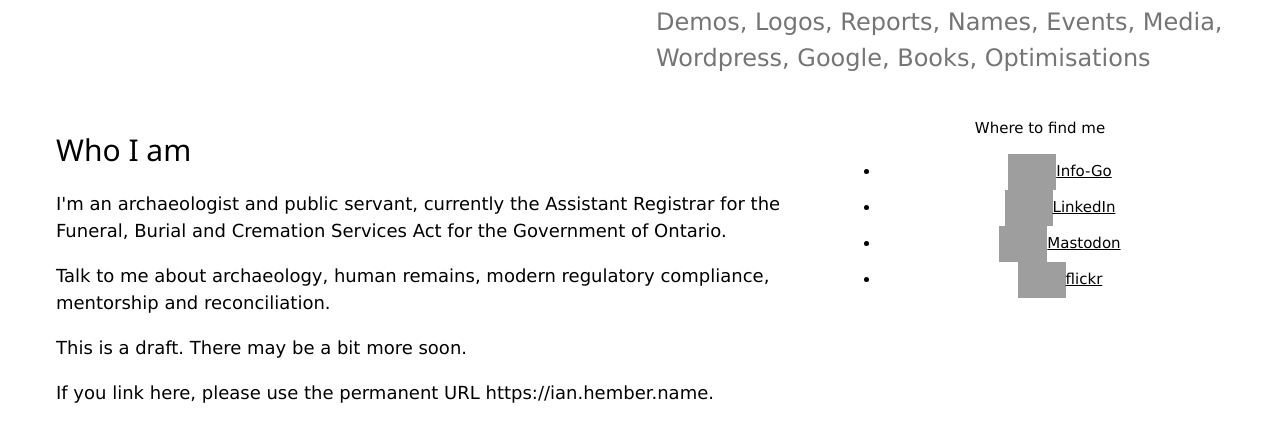
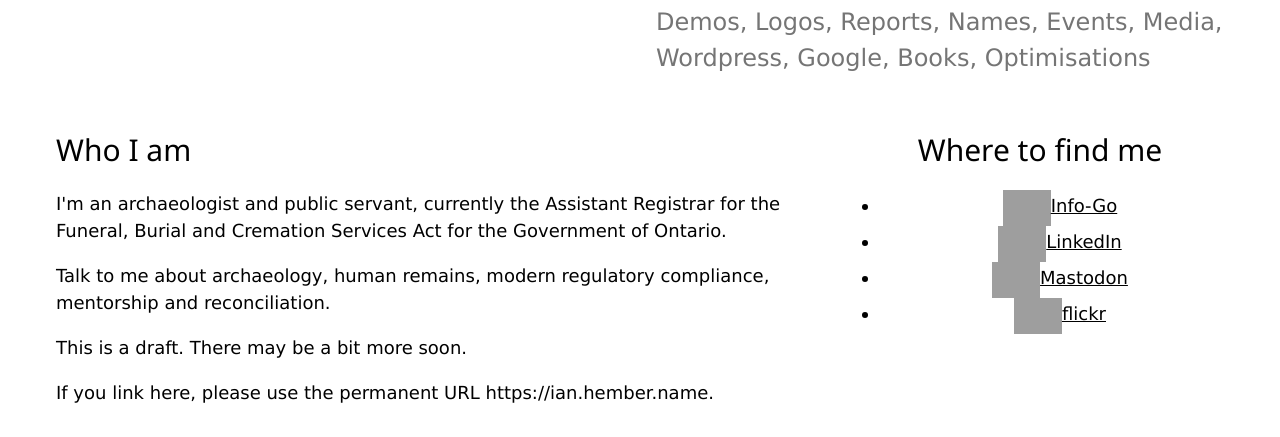
Before and after one commit to ihember/ian.hember.name, a plain HTML site: page index.html in a window 1280 px wide. Shown: the part 349-786 px from the top of the page. Drawn offline with Linux system fonts and the light colour scheme; grey boxes are pictures that could not be loaded.

Commit message:
Update index.html

```diff
--- a/index.html
+++ b/index.html
@@ -256,14 +256,14 @@ hr{border:0;border-top:1px solid #eee;margin:20px 0}
     <p>This is a draft. There may be a bit more soon.</p>
     <p>If you link here, please use the permanent URL https://ian.hember.name.</p>
   </div>
-  <div class="w3-third w3-center w3-large>
+  <div class="w3-third w3-center w3-large">
     <h2>Where to find me</h2>
-  <ul>
-<li><a href="https://www.infogo.gov.on.ca/infogo/#orgProfile/218372/en"><img style="height:36px" src="https://drive.google.com/uc?export=view&id=1JO-CHtvInV1Hf1j-LL81D2sXZKheOQ8h" alt="">Info-Go</a></li>
-    <li><a href="https://www.linkedin.com/in/ihember/" title="My profile and r&eacute;sum&eacute; on LinkedIn"><img style="height:36px" src="https://drive.google.com/uc?export=view&id=1oLmv8BuJw3NorpFZF7Upy36FERKUBKBh" alt="">LinkedIn</a></li>
-    <li><a rel="me" href="https://mstdn.ca/@ihember" title="My public profile on Mastodon Canada"><img src="https://drive.google.com/uc?export=view&id=1Ju4DK7mb8VjvB_c5U-o7UoIHNmFiOT1F" style="height:36px;" alt="">Mastodon</a></li>
-    <li style="border-bottom: 0px solid black;"><a href="https://flickr.com/people/ihember/" title="My photos on flickr"><img style="height:36px;" src="https://drive.google.com/uc?export=view&id=1lCuF63VXcIDc5ksbX7cMzhzgtfwQ67eC" alt="">flickr</a></li>
-	</ul>
+    <ul>
+      <li><a href="https://www.infogo.gov.on.ca/infogo/#orgProfile/218372/en"><img style="height:36px" src="https://drive.google.com/uc?export=view&id=1JO-CHtvInV1Hf1j-LL81D2sXZKheOQ8h" alt="">Info-Go</a></li>
+      <li><a href="https://www.linkedin.com/in/ihember/" title="My profile and r&eacute;sum&eacute; on LinkedIn"><img style="height:36px" src="https://drive.google.com/uc?export=view&id=1oLmv8BuJw3NorpFZF7Upy36FERKUBKBh" alt="">LinkedIn</a></li>
+      <li><a rel="me" href="https://mstdn.ca/@ihember" title="My public profile on Mastodon Canada"><img src="https://drive.google.com/uc?export=view&id=1Ju4DK7mb8VjvB_c5U-o7UoIHNmFiOT1F" style="height:36px;" alt="">Mastodon</a></li>
+      <li><a href="https://flickr.com/people/ihember/" title="My photos on flickr"><img style="height:36px;" src="https://drive.google.com/uc?export=view&id=1lCuF63VXcIDc5ksbX7cMzhzgtfwQ67eC" alt="">flickr</a></li>
+    </ul>
   </div>
 </div>
 <div class="w3-row w3-section">
```
